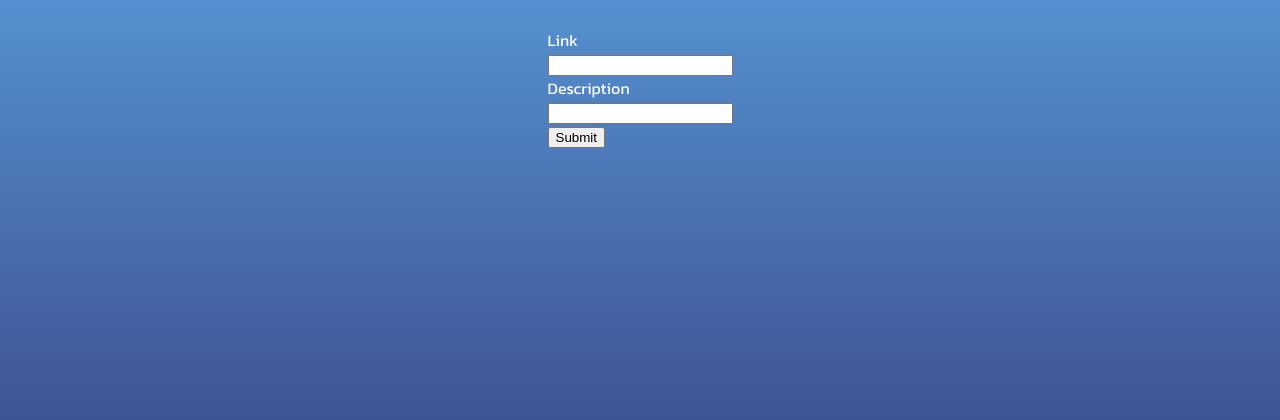
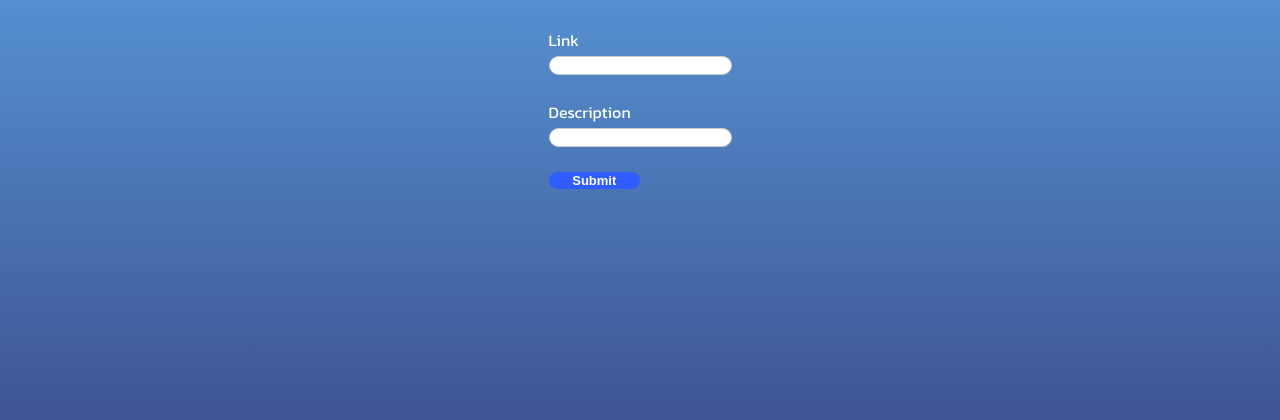
Before and after one commit to Pattrapol-Yaowaraj/All-IT-By-Jing-, a Django app: a page that uses All_IT/userlink/templates/userlink/userlink.html in a window 1280 px wide. Shown: the top 420 px of the page. Run offline with Django 4.2, Linux system fonts and the light colour scheme; a user stored in the database is signed in; data comes from the database, SQL or seed files in the repository; both versions use the stored data as it was after the commit.

Commit message:
edit display, userlink

```diff
--- a/All_IT/userlink/templates/userlink/userlink.html
+++ b/All_IT/userlink/templates/userlink/userlink.html
@@ -22,6 +22,33 @@
         align-items: center;
         justify-content: center;
     }
+
+    .button {
+        background-color: #305dff;
+        border-radius: 10px;
+        text-decoration: none;
+        color: rgb(255, 255, 255);
+        font-size: small;
+        font-weight: bold;
+        border: none;
+        width: 50%;
+        height: 35%;
+        cursor: pointer;
+        align-items: center;
+        justify-content: center;
+        display: flex;
+    }
+
+    input {
+      width: 100%;
+      height: 50%;
+      padding: auto;
+      box-sizing: border-box;
+      color: #161368;
+      border: 1px solid #ccc;
+      border-radius: 10px;
+    }
+
 </style>
 </head>
 
@@ -31,10 +58,10 @@
     <div class="form-group">
         <label for="{{ form.link.id_for_label }}">Link</label><br>
         <input type="text" name="{{ form.link.name }}" id="{{ form.link.id_for_label }}" class="form-control">
-    </div>
+    </div><br>
     <div class="form-group">
         <label for="{{ form.description.id_for_label }}">Description</label><br>
         <input type="text" name="{{ form.description.name }}" id="{{ form.description.id_for_label }}" class="form-control">
-    </div>
-    <button type="submit" class="btn-primary">Submit</button>
+    </div><br>
+    <button type="submit" class="button">Submit</button>
 </form>
```
Also changed, not shown: All_IT/home/template/home/display.html (+7 -12 lines), All_IT/db.sqlite3.
